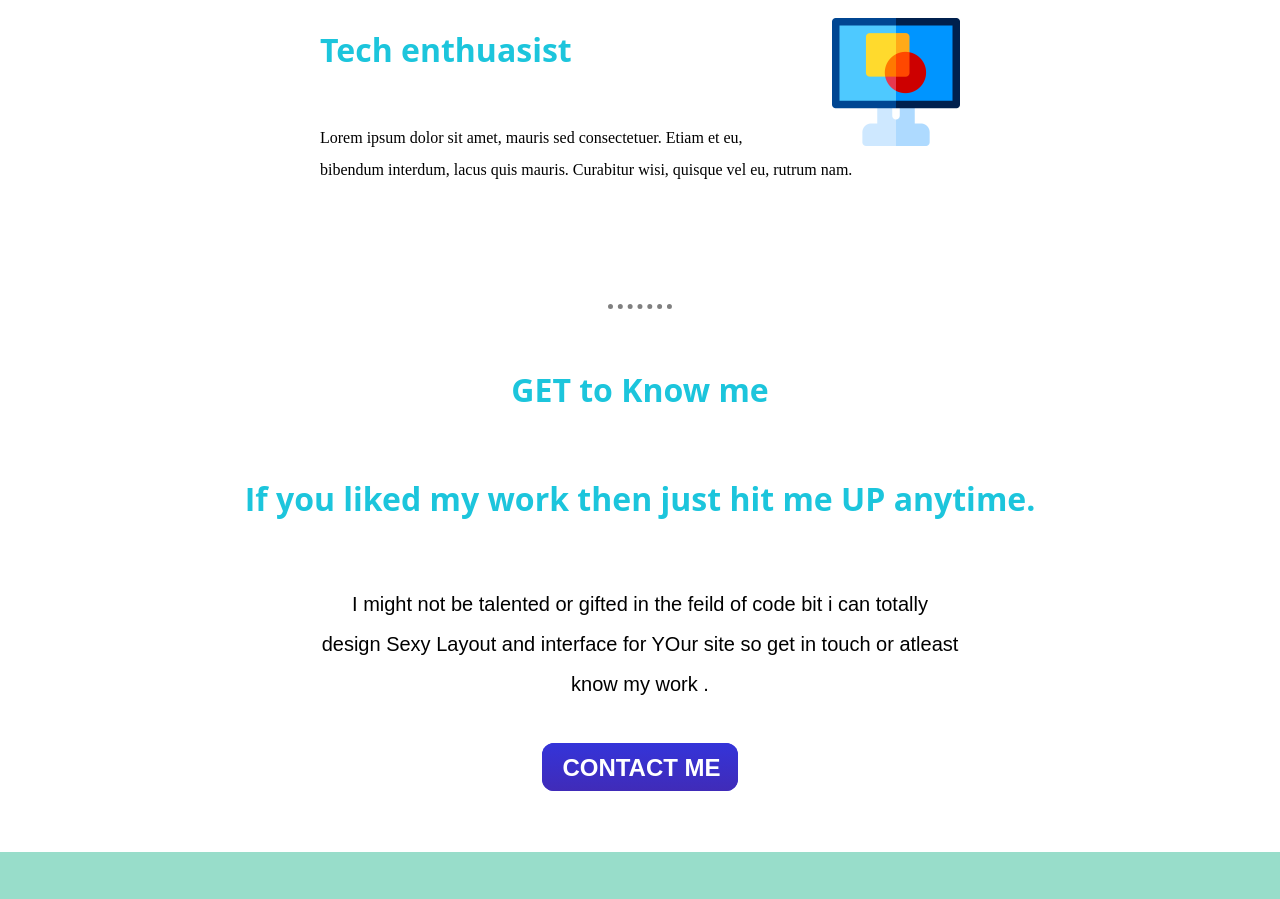
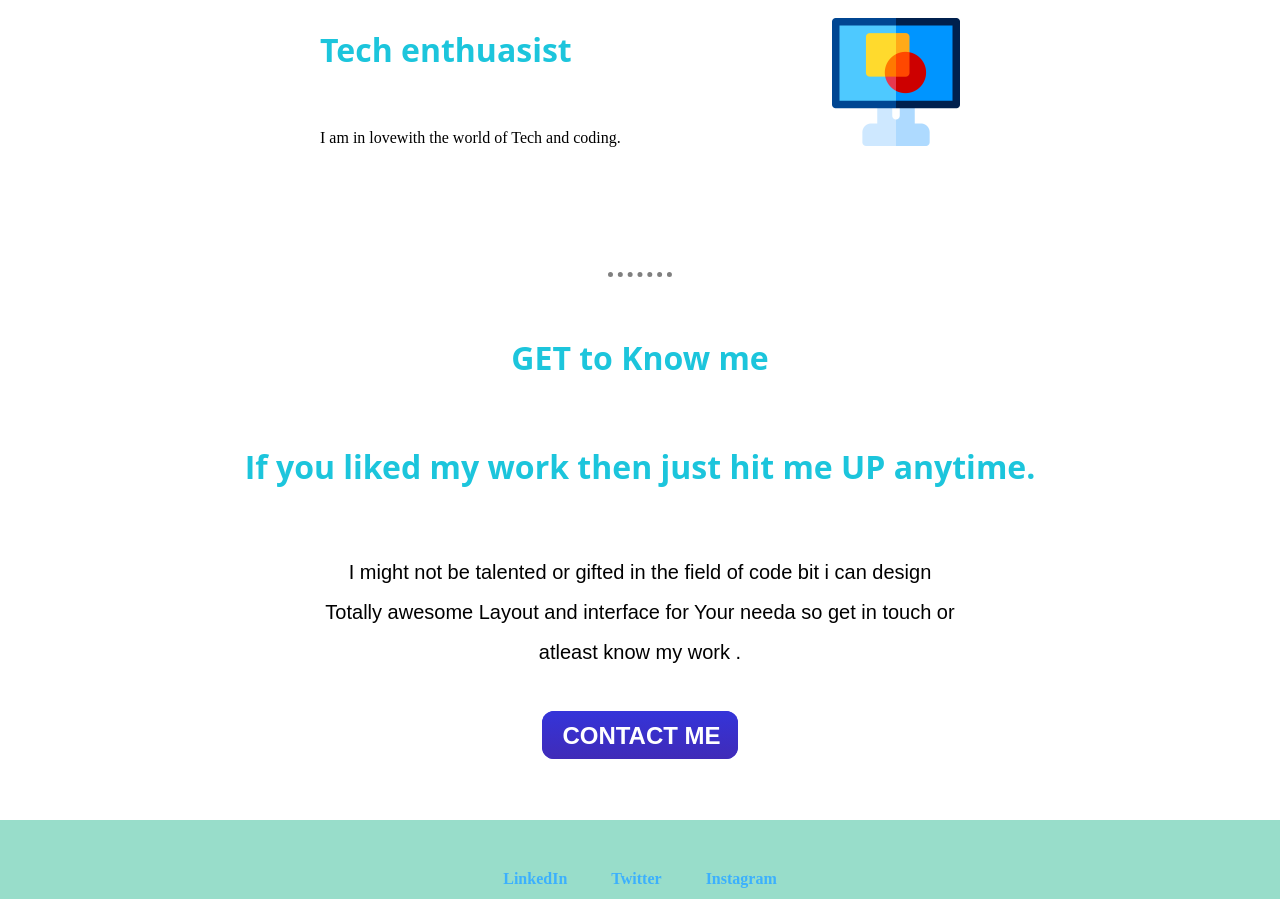
Before and after one commit to ShubhamJ010/MYCV, a plain HTML site: page index.html in a window 1280 px wide. Shown: the part 2000-2899 px from the top of the page. Drawn offline with Linux system fonts and the light colour scheme.

Commit message:
Update index.html

```diff
--- a/index.html
+++ b/index.html
@@ -38,7 +38,7 @@
       <div class="skill-row">
         <img class="dpp2" src="images\computer-graphic.png" alt="">
         <h2 class="skillh1">Tech enthuasist</h2>
-        <p>Lorem ipsum dolor sit amet, mauris sed consectetuer. Etiam et eu, bibendum interdum, lacus quis mauris. Curabitur wisi, quisque vel eu, rutrum nam.</p>
+        <p> I am in lovewith the world of Tech and coding.</p>
       </div>
     </div>
     <hr>
@@ -46,7 +46,7 @@
     <div class="contact-me">
       <h1 class="skillh1">GET to Know me</h1>
       <h3 class="skillh1">If you liked my work then just hit me UP anytime.</h2>
-      <p class="aboutmecontact">I might not be talented or gifted in the feild of code bit i can totally design Sexy Layout and interface for YOur site so get in touch or atleast know my work .</p>
+      <p class="aboutmecontact">I might not be talented or gifted in the field of code bit i can  design Totally awesome Layout and interface for Your needa so get in touch or atleast know my work .</p>
       <a class="btn" href="mailto:samxn81@email.com">CONTACT ME</a>
     </div>
   </div>
```
